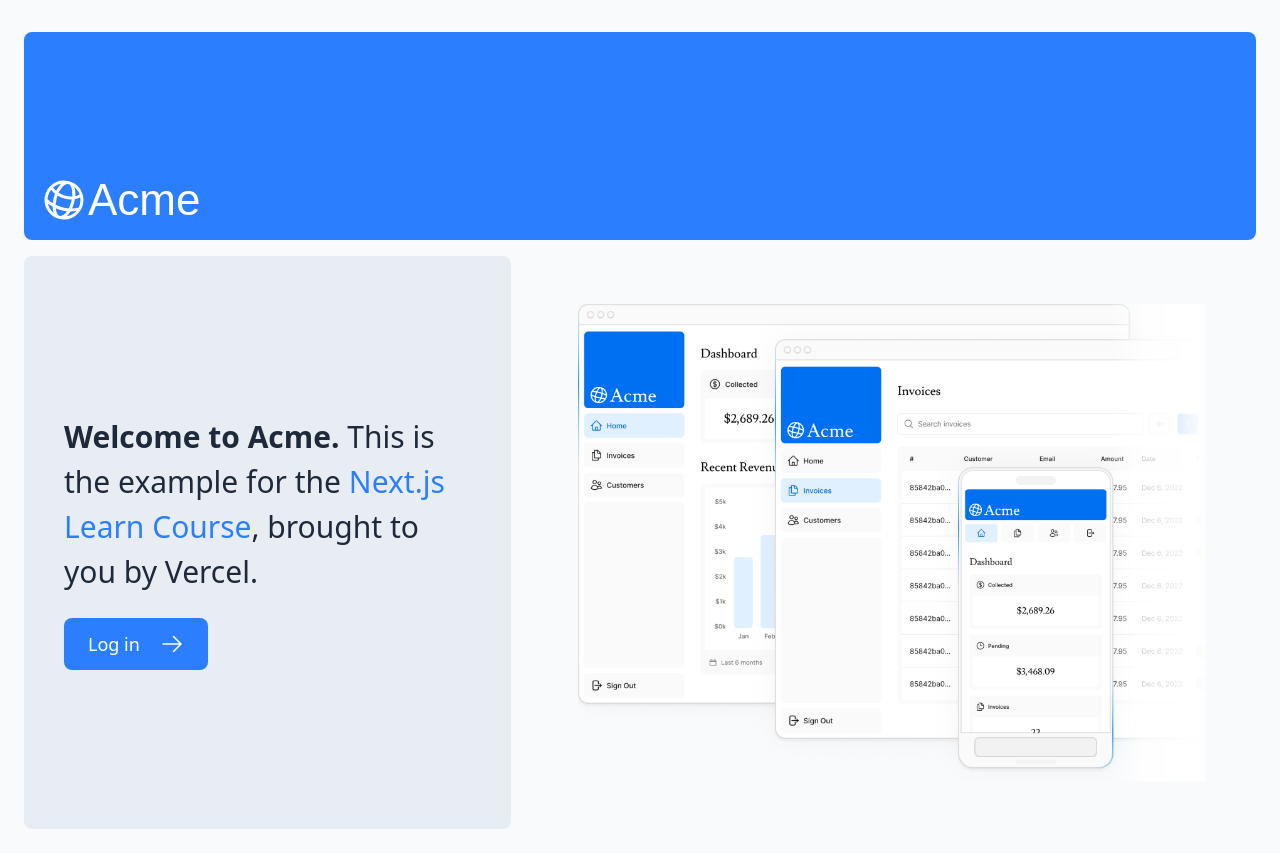
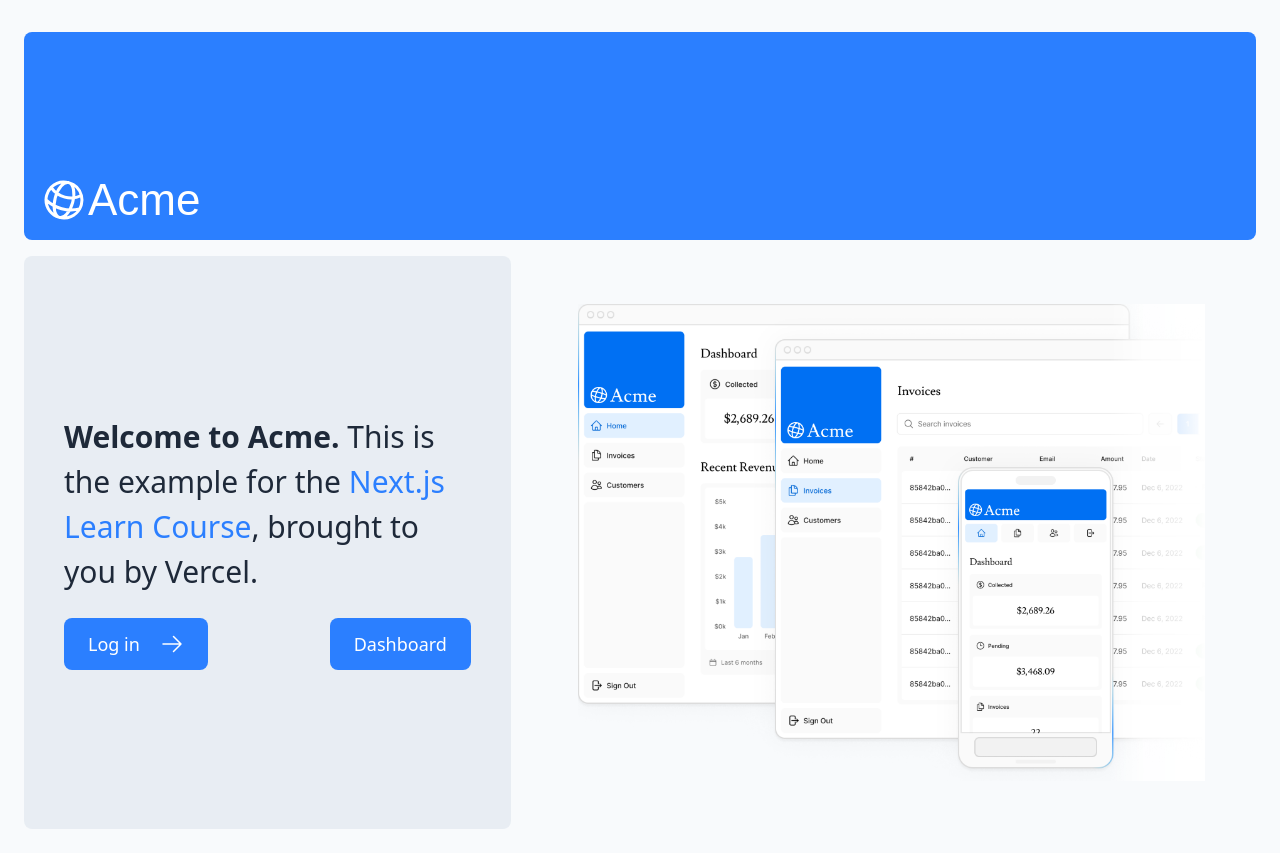
Before and after one commit to PaulHaze/nextjs-dashboard-tutorial, a Next.js app: page / in a window 1280 px wide. Built offline with nearby package versions, Linux system fonts and the light colour scheme; a web font is replaced by a local one.

Commit message:
add suspense to revenue chart

```diff
--- a/src/app/dashboard/(overview)/page.tsx
+++ b/src/app/dashboard/(overview)/page.tsx
@@ -1,8 +1,14 @@
-import { Card, RevenueChart, LatestInvoices } from '@/components/ui';
-import { fetchRevenue, fetchLatestInvoices, fetchCardData } from '@/lib/data';
+import { Suspense } from 'react';
+
+import {
+  Card,
+  RevenueChart,
+  LatestInvoices,
+  RevenueChartSkeleton,
+} from '@/components/ui';
+import { fetchLatestInvoices, fetchCardData } from '@/lib/data';
 
 export default async function DashboardPage() {
-  const revenue = await fetchRevenue();
   const latestInvoices = await fetchLatestInvoices();
   const {
     totalPaidInvoices,
@@ -26,7 +32,9 @@
         />
       </div>
       <div className="mt-6 grid grid-cols-1 gap-6 md:grid-cols-4 lg:grid-cols-8">
-        <RevenueChart revenue={revenue} />
+        <Suspense fallback={<RevenueChartSkeleton />}>
+          <RevenueChart />
+        </Suspense>
         <LatestInvoices latestInvoices={latestInvoices} />
       </div>
     </main>
--- a/src/app/page.tsx
+++ b/src/app/page.tsx
@@ -21,12 +21,20 @@
             </a>
             , brought to you by Vercel.
           </p>
+          <div className="flex justify-between">
             <Link
               href="/login"
               className="flex items-center gap-5 self-start rounded-lg bg-blue-500 px-6 py-3 text-sm font-medium text-white transition-colors hover:bg-blue-400 md:text-lg"
             >
               <span>Log in</span> <ArrowRightIcon className="w-5 md:w-6" />
             </Link>
+            <Link
+              href="/dashboard"
+              className="flex items-center gap-5 self-start rounded-lg bg-blue-500 px-6 py-3 text-sm font-medium text-white transition-colors hover:bg-blue-400 md:text-lg"
+            >
+              <span>Dashboard</span>
+            </Link>
+          </div>
         </div>
         <div className="flex items-center justify-center p-6 md:w-3/5 md:px-4 md:py-12">
           {/* Add Hero Images Here */}
--- a/src/components/ui/RevenueChart.tsx
+++ b/src/components/ui/RevenueChart.tsx
@@ -1,13 +1,11 @@
 import { CalendarIcon } from '@heroicons/react/24/outline';
 
 import { generateYAxis } from '@/lib/utils';
-import { Revenue } from '@/lib/definitions';
 
-type RevenueChartProps = {
-  revenue: Revenue[];
-};
+import { fetchRevenue } from '@/lib/data';
 
-export function RevenueChart({ revenue }: RevenueChartProps) {
+export async function RevenueChart() {
+  const revenue = await fetchRevenue();
   const chartHeight = 350;
 
   const { yAxisLabels, topLabel } = generateYAxis(revenue);
--- a/src/lib/data.ts
+++ b/src/lib/data.ts
@@ -17,12 +17,12 @@
     // Artificially delay a response for demo purposes.
     // Don't do this in production :)
 
-    // console.log('Fetching revenue data...');
-    // await new Promise((resolve) => setTimeout(resolve, 3000));
+    console.log('Fetching revenue data...');
+    await new Promise((resolve) => setTimeout(resolve, 2000));
 
     const data = await sql<Revenue[]>`SELECT * FROM revenue`;
 
-    // console.log('Data fetch completed after 3 seconds.');
+    console.log('Data fetch completed after 3 seconds.');
 
     return data;
   } catch (error) {
```
Lines whose indentation alone changed are shown as unchanged.
